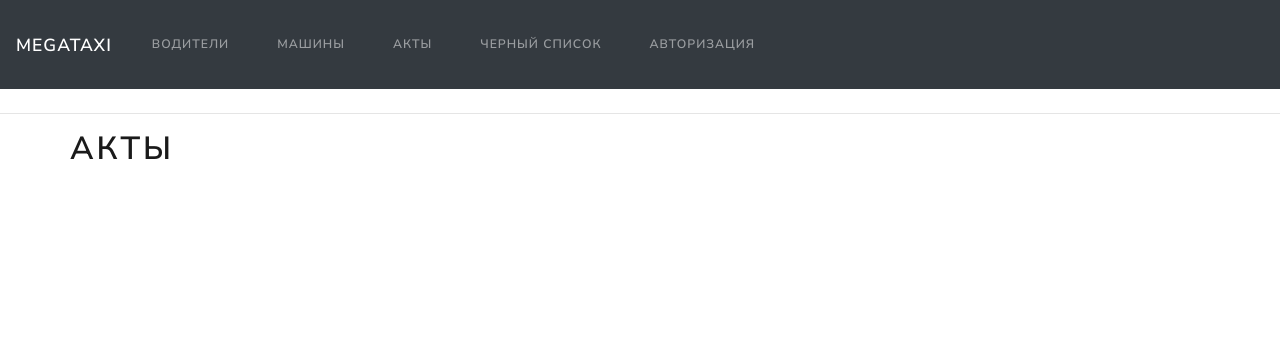
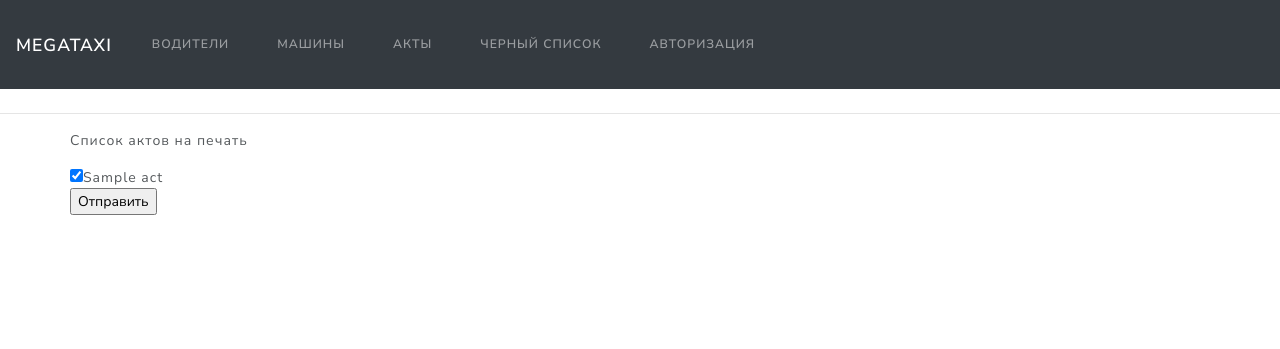
Before and after one commit to Tsarevich01/megataxi12, a Flask app: template app/templates/acts.html in a window 1280 px wide. Shown: the top 349 px of the page. Run offline with Flask 2, Linux system fonts and the light colour scheme; the template is opened without the code that fills it: most values are stand-ins (such as "Sample title", 1, 10 or a date in 2020); some libraries are stand-ins or nearby versions.

Commit message:
акт v.1.4 хз как связать тачки надо подумать(галочки)

```diff
--- a/app/init_db.py
+++ b/app/init_db.py
@@ -1,4 +1,4 @@
-import db
+from app import db
 
 schema_sql = '''
 DROP TABLE IF EXISTS driver;
--- a/app/routes.py
+++ b/app/routes.py
@@ -34,8 +34,8 @@ def acts():
 
 @app.route('/acts/<int:driver_id>', methods=['POST', 'GET'])
 def act(driver_id):
-    act = db.get_driver(driver_id)
-    return render_template('acts_print.html', title='Акт', act=act, created=datetime.datetime(2018, 6, 13, 13, 00, 00))
+    akt = db.get_driver(driver_id)
+    return render_template('acts_print.html', title='Акт', akt=akt, created=datetime.datetime(2018, 6, 13, 13, 00, 00))
 
 
 # ЧС
--- a/app/templates/acts.html
+++ b/app/templates/acts.html
@@ -1,7 +1,13 @@
-<!{% extends "base.html" %}
-
+{% extends "base.html" %}
+<h1>Акты</h1>
 {% block content %}
-    <h1>Акты</h1>
+<form method="post" action="input5.php">
+   <p><b>Список актов на печать</b></p>
+    {% for act in acts %}
+       <input type="checkbox" name="option1" value="act" checked>{{ act }}<Br>
+       <p><input type="submit" value="Отправить"></p>
+    {% endfor %}
+  </form>
 
 
 {% endblock %}
--- a/app/templates/acts_print.html
+++ b/app/templates/acts_print.html
@@ -87,7 +87,7 @@
 	<tr>
 		<td colspan="2" style="border-bottom: 1px solid #000;">Ген. директор Пупкин В.И /</td>
 		<td></td>
-		<td colspan="4" style="border-bottom: 1px solid #000;">{{ act.second_name }} {{ act.first_name[0] }}.{{ middle_name[0] }}./</td>
+		<td colspan="4" style="border-bottom: 1px solid #000;">{{ akt.second_name }} {{ akt.first_name[0] }}.{{ akt.middle_name[0] }}./</td>
 	</tr>
 	<tr>
 		<td colspan="2">(ФИО)&nbsp;&nbsp;&nbsp;&nbsp;&nbsp;&nbsp;&nbsp;&nbsp;&nbsp;&nbsp;&nbsp;&nbsp;&nbsp;&nbsp;&nbsp;&nbsp;&nbsp;&nbsp;&nbsp;&nbsp;&nbsp;&nbsp;&nbsp;&nbsp;&nbsp;&nbsp;&nbsp;&nbsp;&nbsp;&nbsp;&nbsp;&nbsp;&nbsp;&nbsp;&nbsp;&nbsp;&nbsp;&nbsp;&nbsp;&nbsp;&nbsp;&nbsp;&nbsp;(Подпись)</td>
--- a/app/templates/base.html
+++ b/app/templates/base.html
@@ -67,7 +67,7 @@
             <div class="col=md=5" style="margin-left: 0px">
                 {% block content %}{% endblock %}
             </div>
-            <div class="col=md=7" style="margin-left: 200px">
+            <div class="col=md=7" style="margin-left: 300px">
                 {% block right_content %}
 
                 {% endblock %}
--- a/app/templates/update_driver.html
+++ b/app/templates/update_driver.html
@@ -71,7 +71,7 @@
         </div>
         <div class="b-popup" id="popup2">
             <div class="b-popup-content">
-                <div>
+
                     {% if act_cars %}
                         {% for car in act_cars %}
                             <p>
@@ -83,7 +83,7 @@
                     {% else %}
                         <p>Список авто пуст</p>
                     {% endif %}
-                </div>
+
             <a href="javascript:PopUpHide()">Закрыть</a>
             </div>
         </div>
```
